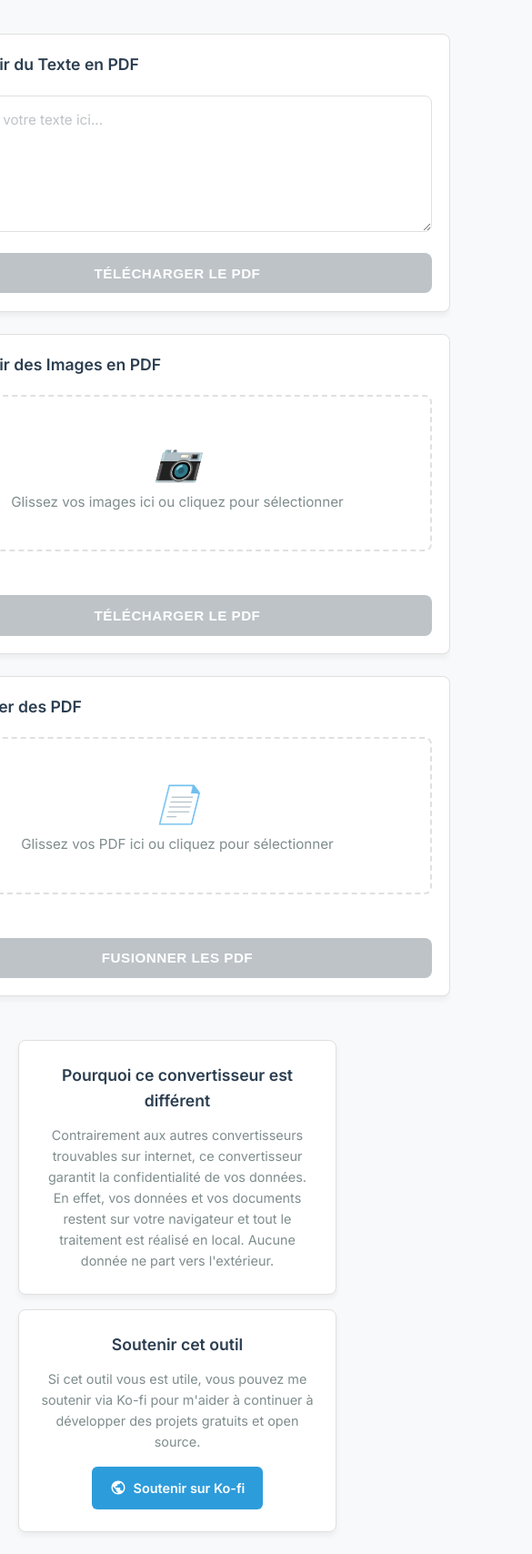
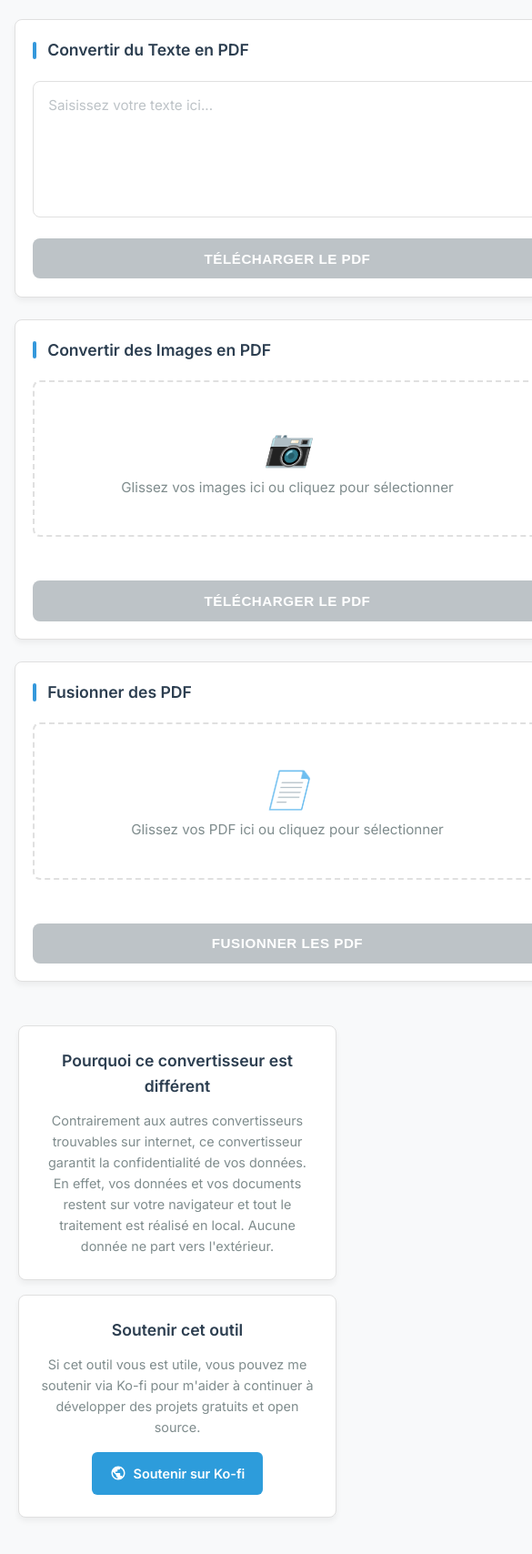
Before and after one commit to Gehan16/Convertisseur-PDF, a plain HTML site: page index.html in a window 390 px wide. Shown: the part 222-1930 px from the top of the page at 91% size, 585 px wide, since content can reach past the window. Drawn offline with nearby package versions, Linux system fonts and the light colour scheme; a script that the page names is missing.

Commit message:
Adjust responsive styles for logo and content alignment
Removed margin-top from logo and content sections for better alignment on smaller screens.

```diff
--- a/assets/css/style.css
+++ b/assets/css/style.css
@@ -45,7 +45,6 @@ body {
     justify-content: center;
     width: 80px;
     flex-shrink: 0;
-    margin-top: 2rem;
 }
 
 .logo {
@@ -84,7 +83,6 @@ body {
     flex-direction: column;
     gap: 1rem;
     flex-shrink: 0;
-    margin-top: 2rem;
 }
 
 /* Carte générique pour les encarts */
@@ -408,32 +406,29 @@ body {
     display: block;
 }
 
-/* Responsive */
+/* Responsive : Alignement du logo et des encarts */
 @media (max-width: 1024px) {
     .main-container {
         flex-wrap: wrap;
-        justify-content: center;
     }
 
     .logo-container {
         width: 100%;
-        order: -1;
         justify-content: center;
-        margin-top: 0;
-        margin-bottom: 1rem;
+        order: 1;
     }
 
     .content {
-        max-width: 100%;
-        order: 1;
+        width: 100%;
+        order: 2;
     }
 
     .sidebar {
         width: 100%;
         max-width: 350px;
-        order: 2;
-        margin-top: 0;
+        order: 3;
         align-self: center;
+        margin: 0 auto;
     }
 }
 
```
